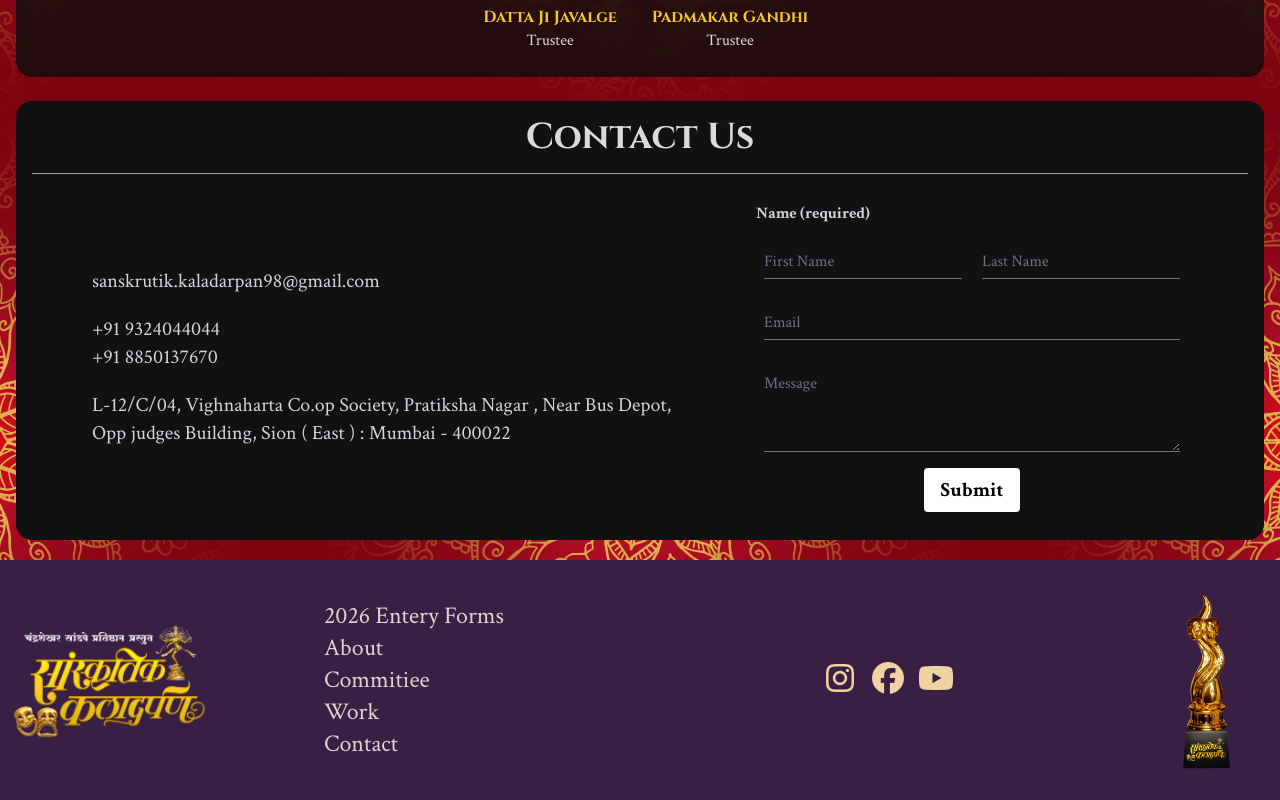
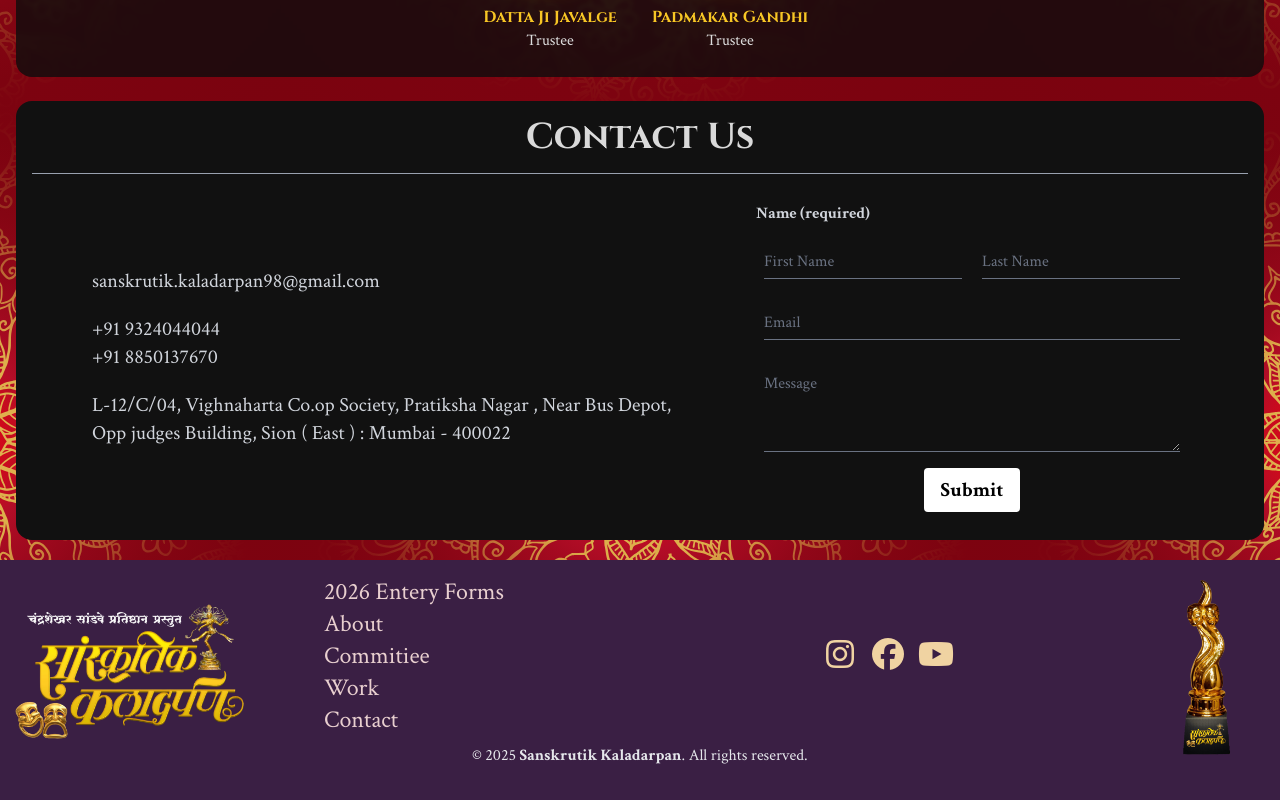
Before and after one commit to Knotxaadi/sanskrutik-kaladarpan, a React (Vite) app: page / in a window 1280 px wide. Shown: the part 3892-4692 px from the top of the page. Built offline with nearby package versions, Linux system fonts and the light colour scheme.

Commit message:
10/12/25 2

```diff
--- a/src/components/pages/Footer.jsx
+++ b/src/components/pages/Footer.jsx
@@ -9,17 +9,18 @@ const Footer = () => {
     <>
       <footer className=" w-full">
         <div className="Footer ">
-          <div className="foot h-[30vh] mt-5 p-4 bg-[#3A1F44] flex justify-evenly max-sm:justify-center max-sm:flex-col gap-2 items-center relative">
-            <div className="absolute left-2">
+          <div className="foot h-[30vh] mt-5 p-4 bg-[#3A1F44]  relative">
+            <div className="absolute left-2 top-10">
               <img
-                className="w-50 max-md:w-30 max-sm:w-20"
+                className="w-60 max-md:w-30 max-sm:w-20"
                 src={namelogo}
                 alt=""
               />
             </div>
-            <div className="absolute right-10">
+            <div className="absolute right-10 max-md:right-5">
               <img className="w-17 max-md:w-13 max-sm:w-11" src={logo} alt="" />
             </div>
+            <div className="flex justify-evenly max-sm:justify-center max-sm:flex-col gap-2 items-center">
               <div className="left-side">
                 <ul className="text-2xl max-sm:text-[16px] text-[#E8CFCF]  flex flex-col justify-center items-start">
                   <li className="hover:text-[#FFD37D]">
@@ -78,6 +79,13 @@ const Footer = () => {
                 </ul>
               </div>
             </div>
+            <div className="copyright flex justify-center items-center max-md:text-[12px] p-2">
+              <h1 className="text-gray-200">
+                <b>©</b> {new Date().getFullYear()} <b>Sanskrutik Kaladarpan</b>
+                . All rights reserved.
+              </h1>
+            </div>
+          </div>
         </div>
       </footer>
     </>
```
Lines whose indentation alone changed are shown as unchanged.
